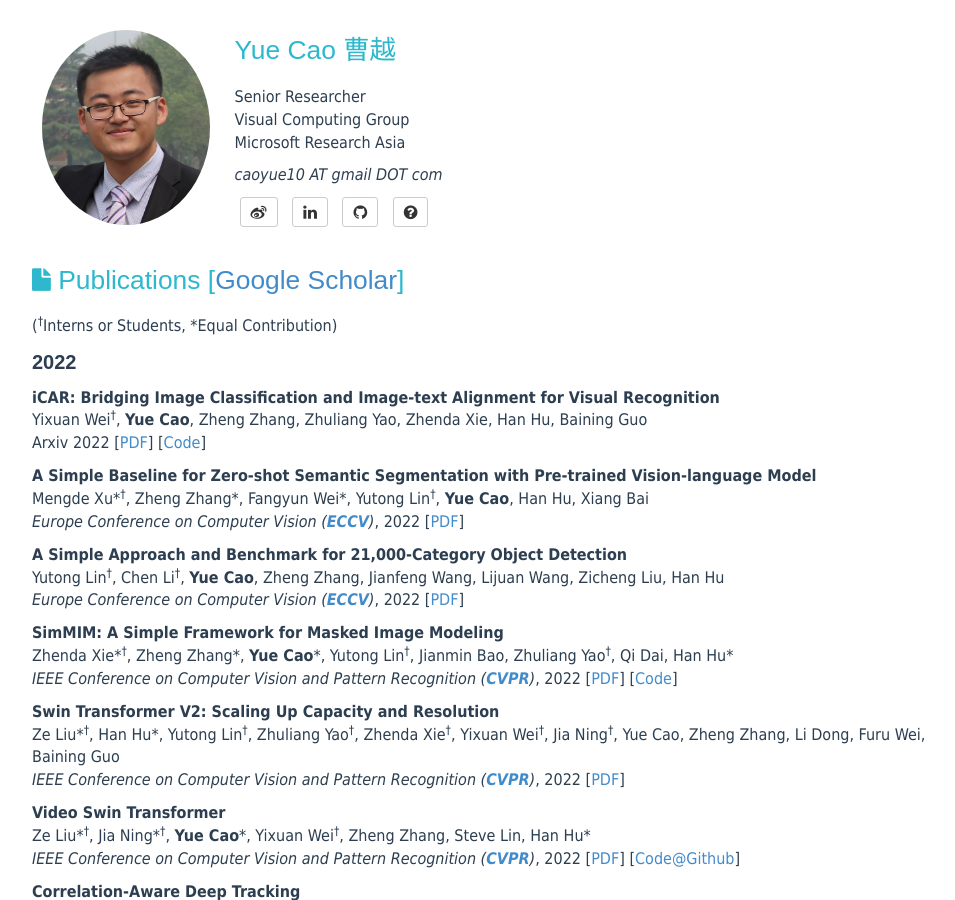
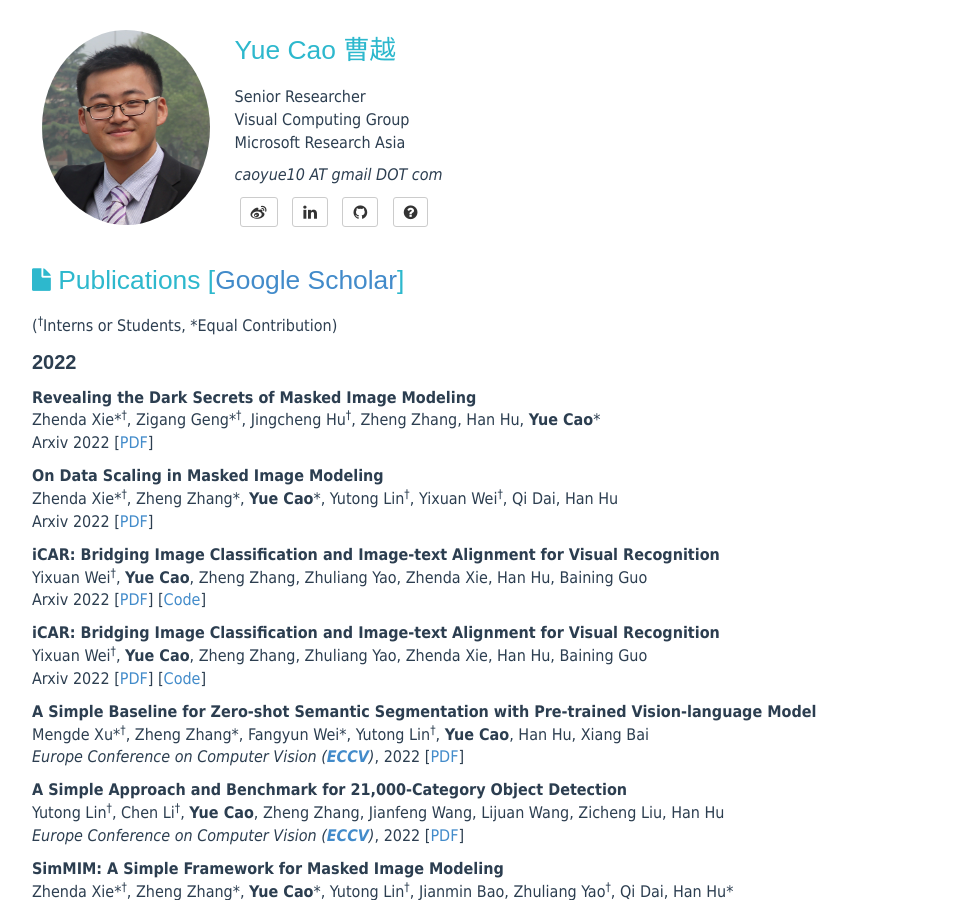
Before and after one commit to caoyue10/caoyue10.github.io, a Jekyll site: the page built from allpub.html, in a window 1280 px wide and 900 px high. Shown: the whole window, without its empty margins (138-1093 px from the left). Built offline with Jekyll 4.4.1, drawn with Linux system fonts in a browser that asks for light colours.

Commit message:
Update allpub.html

```diff
--- a/allpub.html
+++ b/allpub.html
@@ -8,6 +8,18 @@ layout: page
     </header>
 	<p>(<sup><span>&#8224;</span></sup>Interns or Students, *Equal Contribution)</p>
 	<p style="font-size:20px;font-weight:bold;font-family:Arial,sans-serif;">2022</p>
+	<p><strong>Revealing the Dark Secrets of Masked Image Modeling</strong><br>
+            Zhenda Xie*<sup><span>&#8224;</span></sup>, Zigang Geng*<sup><span>&#8224;</span></sup>, Jingcheng Hu<sup><span>&#8224;</span></sup>, Zheng Zhang, Han Hu, <strong>Yue Cao</strong>*<br>
+	    Arxiv 2022  [<a href="https://arxiv.org/abs/2205.13543">PDF</a>]
+            </p >
+	<p><strong>On Data Scaling in Masked Image Modeling</strong><br>
+            Zhenda Xie*<sup><span>&#8224;</span></sup>, Zheng Zhang*, <strong>Yue Cao</strong>*, Yutong Lin<sup><span>&#8224;</span></sup>, Yixuan Wei<sup><span>&#8224;</span></sup>, Qi Dai, Han Hu<br>
+	    Arxiv 2022  [<a href="https://arxiv.org/abs/2206.04664">PDF</a>]
+            </p >
+	<p><strong>iCAR: Bridging Image Classification and Image-text Alignment for Visual Recognition</strong><br>
+            Yixuan Wei<sup><span>&#8224;</span></sup>, <strong>Yue Cao</strong>, Zheng Zhang, Zhuliang Yao, Zhenda Xie, Han Hu, Baining Guo<br>
+	    Arxiv 2022  [<a href="https://arxiv.org/abs/2204.10760">PDF</a>] [<a href="https://github.com/weiyx16/iCAR">Code</a>]
+            </p >
 	<p><strong>iCAR: Bridging Image Classification and Image-text Alignment for Visual Recognition</strong><br>
             Yixuan Wei<sup><span>&#8224;</span></sup>, <strong>Yue Cao</strong>, Zheng Zhang, Zhuliang Yao, Zhenda Xie, Han Hu, Baining Guo<br>
 	    Arxiv 2022  [<a href="https://arxiv.org/abs/2204.10760">PDF</a>] [<a href="https://github.com/weiyx16/iCAR">Code</a>]
```
